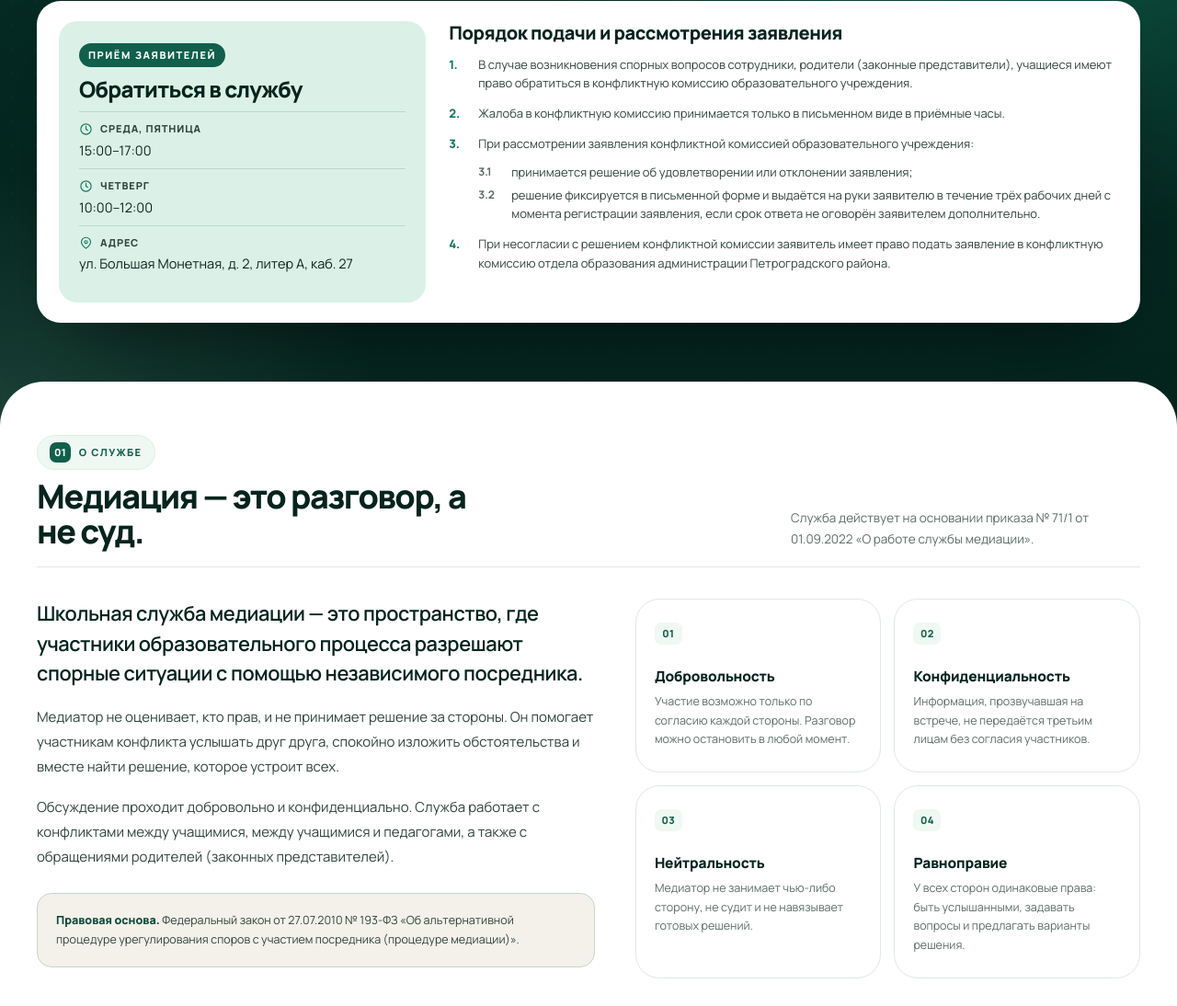
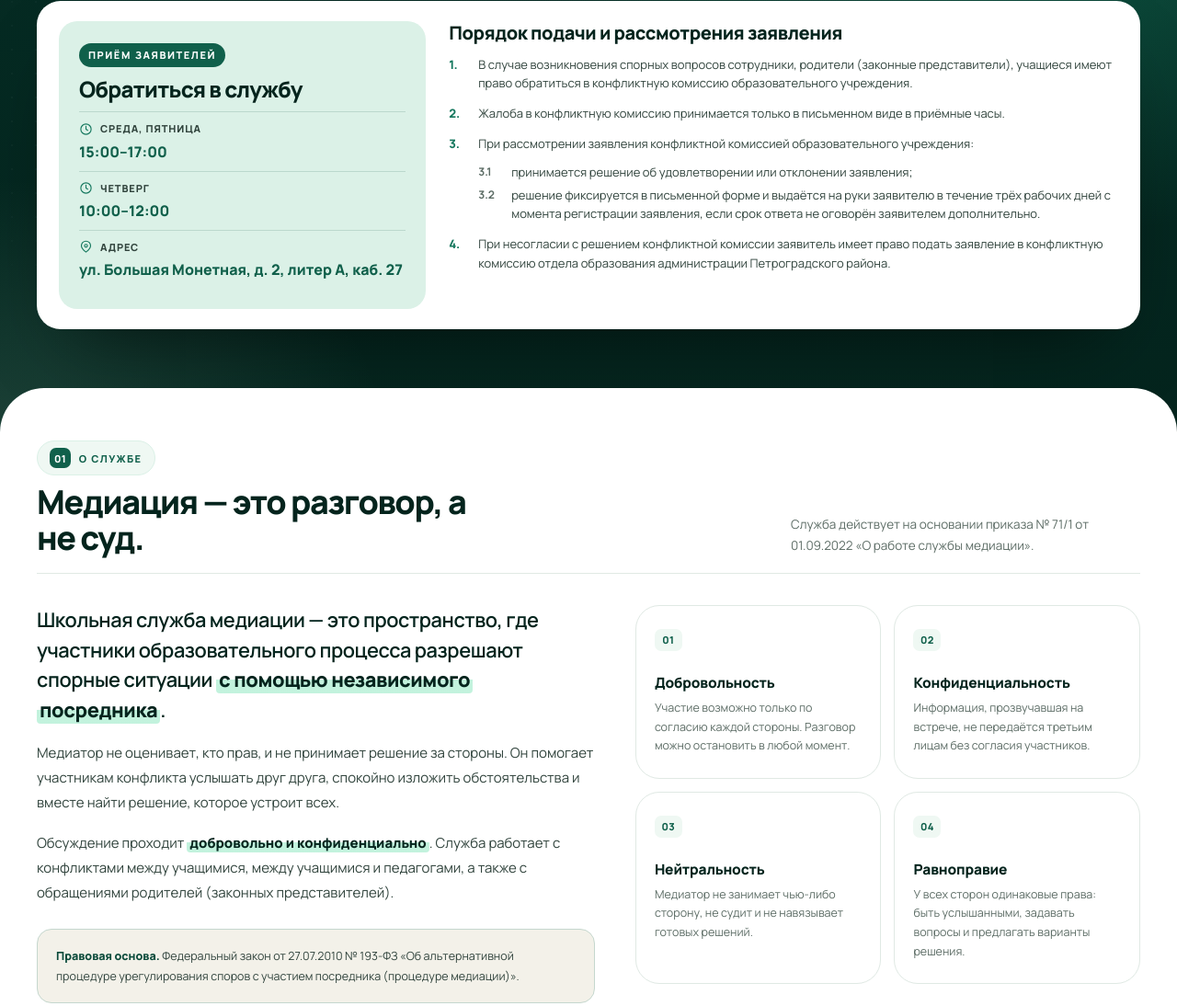
Before and after one commit to sh84-mediation/sh84-mediation.github.io, a plain HTML site: page index.html in a window 1280 px wide. Shown: the part 194-1288 px from the top of the page at 92% size. Drawn offline with Linux system fonts and the light colour scheme; a web font is replaced by a local one.

Commit message:
Add files via upload

```diff
--- a/assets/css/styles.css
+++ b/assets/css/styles.css
@@ -2291,3 +2291,19 @@ html[data-a11y-scheme="yellow"] ::selection {
     font-size: 0.8125rem;
   }
 }
+
+/* ---------- Выделение важного текста ---------- */
+.mark-accent {
+  padding: 0 3px;
+  color: var(--emerald-950);
+  font-weight: 800;
+  background: linear-gradient(180deg, rgba(169, 237, 207, 0) 50%, rgba(169, 237, 207, 0.7) 50%);
+  border-radius: 4px;
+  box-decoration-break: clone;
+  -webkit-box-decoration-break: clone;
+}
+.appointment__row dd {
+  color: var(--emerald-700);
+  font-weight: 800;
+  font-size: 1rem;
+}
--- a/index.html
+++ b/index.html
@@ -214,9 +214,9 @@
 
         <div class="about__grid">
           <article class="about__text">
-            <p class="about__lead">Школьная служба медиации — это пространство, где участники образовательного процесса разрешают спорные ситуации с помощью независимого посредника.</p>
+            <p class="about__lead">Школьная служба медиации — это пространство, где участники образовательного процесса разрешают спорные ситуации <span class="mark-accent">с помощью независимого посредника</span>.</p>
             <p>Медиатор не оценивает, кто прав, и не принимает решение за стороны. Он помогает участникам конфликта услышать друг друга, спокойно изложить обстоятельства и вместе найти решение, которое устроит всех.</p>
-            <p>Обсуждение проходит добровольно и конфиденциально. Служба работает с конфликтами между учащимися, между учащимися и педагогами, а также с обращениями родителей (законных представителей).</p>
+            <p>Обсуждение проходит <span class="mark-accent">добровольно и конфиденциально</span>. Служба работает с конфликтами между учащимися, между учащимися и педагогами, а также с обращениями родителей (законных представителей).</p>
             <aside class="about__note">
               <strong>Правовая основа.</strong> Федеральный закон от 27.07.2010 № 193-ФЗ «Об альтернативной процедуре урегулирования споров с участием посредника (процедуре медиации)».
             </aside>
```
